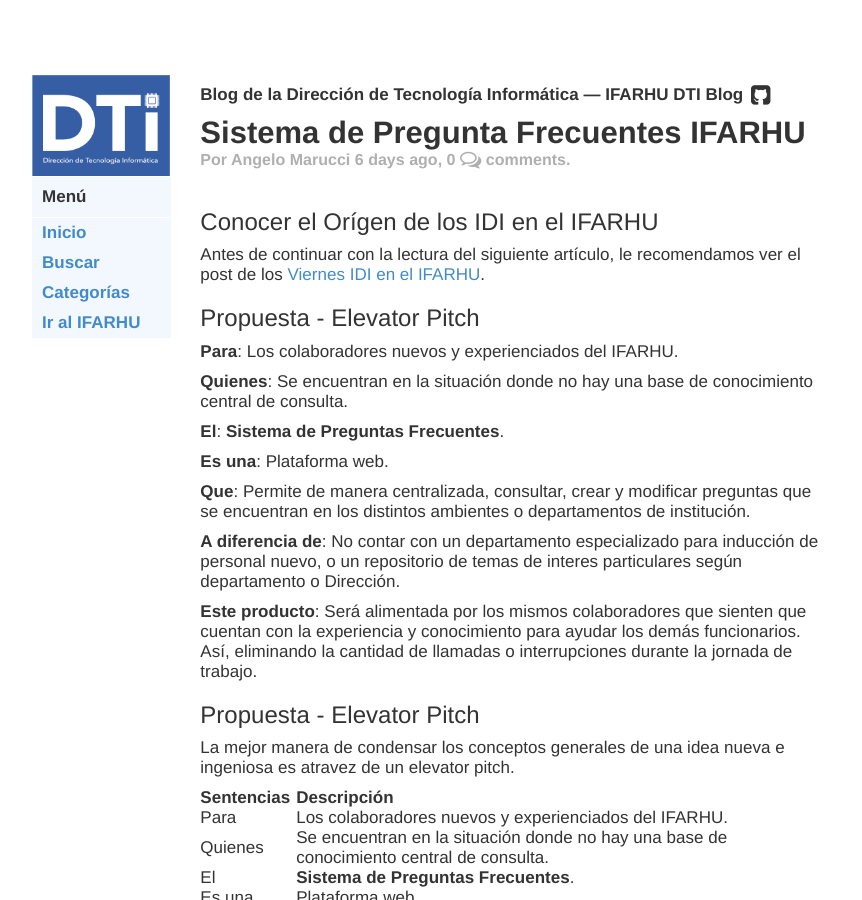
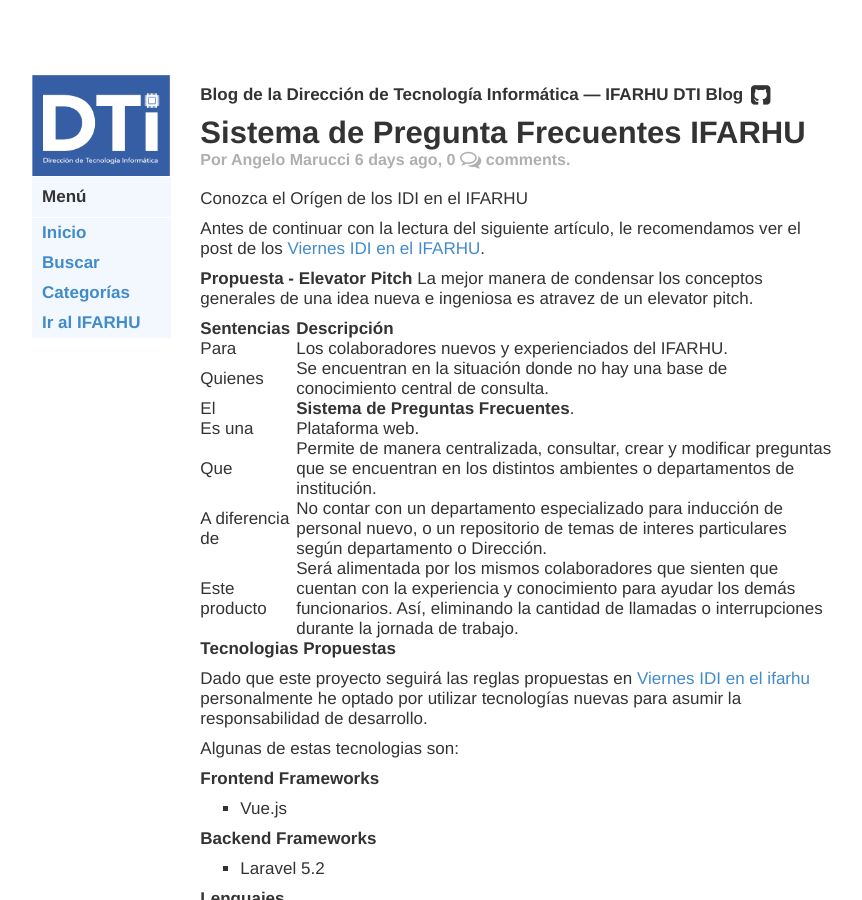
Before and after one commit to IFARHU/ifarhu.github.io, a Jekyll site: the page built from _posts/Innovacion/2016-09-01-proyecto-idi-pregunta-frecuentes.md, in a window 1280 px wide and 900 px high. Shown: the whole window, without its empty margins (193-1055 px from the left). Built offline with Jekyll 4.4.1, drawn with Linux system fonts in a browser that asks for light colours; some web fonts are replaced; comment, search, counter and statistics services are not loaded.

Commit message:
IB - Ajustes a post relacionado a preguntas frecuentes, eliminando trailing h3s, ajustes generales

```diff
--- a/_posts/Innovacion/2016-09-01-proyecto-idi-pregunta-frecuentes.md
+++ b/_posts/Innovacion/2016-09-01-proyecto-idi-pregunta-frecuentes.md
@@ -8,27 +8,11 @@ category: Innovacion
 author: angelo
 ---
 
-### Conocer el Orígen de los IDI en el IFARHU
+Conozca el Orígen de los IDI en el IFARHU
 
 Antes de continuar con la lectura del siguiente artículo, le recomendamos ver el post de los [Viernes IDI en el IFARHU]({% post_url 2016-09-02-viernes-idi %}).
 
-### Propuesta - Elevator Pitch
-
-**Para**: Los colaboradores nuevos y experienciados del IFARHU.
-
-**Quienes**: Se encuentran en la situación donde no hay una base de conocimiento central de consulta.
-
-**El**: **Sistema de Preguntas Frecuentes**.
-
-**Es una**: Plataforma web.
-
-**Que**: Permite de manera centralizada, consultar, crear y modificar preguntas que se encuentran en los distintos ambientes o departamentos de institución.
-
-**A diferencia de**: No contar con un departamento especializado para inducción de personal nuevo, o un repositorio de temas de interes particulares según departamento o Dirección.
-
-**Este producto**: Será alimentada por los mismos colaboradores que sienten que cuentan con la experiencia y conocimiento para ayudar los demás funcionarios. Así, eliminando la cantidad de llamadas o interrupciones durante la jornada de trabajo.
-
-### Propuesta - Elevator Pitch
+**Propuesta - Elevator Pitch**
 La mejor manera de condensar los conceptos generales de una idea nueva e ingeniosa es atravez de un elevator pitch.
 
 | Sentencias | Descripción |
@@ -41,46 +25,46 @@ La mejor manera de condensar los conceptos generales de una idea nueva e ingenio
 | A diferencia de | No contar con un departamento especializado para inducción de personal nuevo, o un repositorio de temas de interes particulares según departamento o Dirección. |
 | Este producto | Será alimentada por los mismos colaboradores que sienten que cuentan con la experiencia y conocimiento para ayudar los demás funcionarios. Así, eliminando la cantidad de llamadas o interrupciones durante la jornada de trabajo. |
 
-### Tecnologias Propuestas
+**Tecnologias Propuestas**
 
 Dado que este proyecto seguirá las reglas propuestas en [Viernes IDI en el ifarhu]({% post_url  2016-09-02-viernes-idi%}) personalmente he optado por utilizar tecnologías nuevas para asumir la responsabilidad de desarrollo.
 
 Algunas de estas tecnologias son:
 
-#### Frontend Frameworks
+**Frontend Frameworks**
 
 - Vue.js
 
-#### Backend Frameworks
+**Backend Frameworks**
 
 - Laravel 5.2
 
-#### Lenguajes
+**Lenguajes**
 
 - PHP
 - HTML 5
 - Javascript
 - CSS 3
 
-#### Dependency Managers
+**Dependency Managers**
 
 - Bower
 - NPM
 
-#### Task Managers
+**Task Managers**
 
 - Gulp
 
-#### Database Engine, Database Manager
+**Database Engine, Database Manager**
 
 - MySQL
 - Navicat Lite
 
-#### Project Management Paradigm
+**Project Management Paradigm**
 
 - Kanban
 
-#### Pantallas Principales del aplicativo (WIP)
+**Pantallas Principales del aplicativo (WIP)**
 
  - [Pagina Principal]({{site.url}}/assets/images/innovacion/index.png){:target="_blank"}
  - [Vista individual de una pregunta]({{site.url}}/assets/images/innovacion/post-single.png){:target="_blank"}
```
